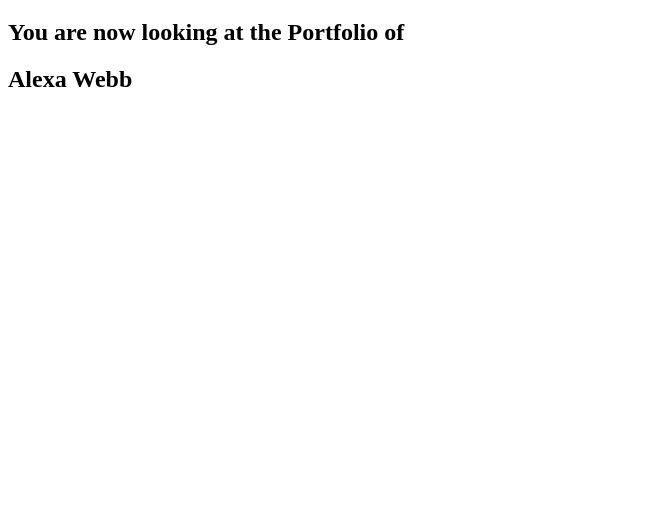
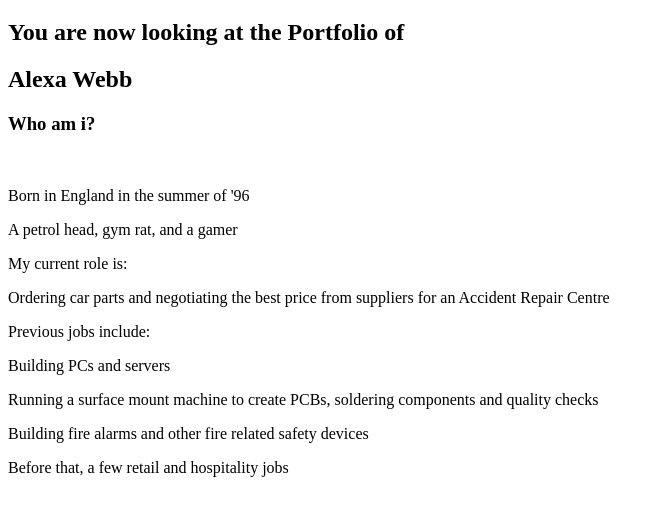
Before and after one commit to RoseRedwing/portfolio, a plain HTML site: page index.html in a window 1280 px wide. Shown: the part 61-576 px from the top of the page, without its empty margins (0-664 px from the left). Drawn offline with Linux system fonts and the light colour scheme.

Commit message:
added paragraphs to html

```diff
--- a/index.html
+++ b/index.html
@@ -9,6 +9,17 @@
     <h1>Hello there!</h1>
     <h2>You are now looking at the Portfolio of </h2>
     <h2>Alexa Webb</h2>
-
+    <h3>Who am i?</h3>
+    <br>
+    <p>Born in England in the summer of '96</p>
+    <p>A petrol head, gym rat, and a gamer</p>
+    <p>My current role is: </p>
+    <p>Ordering car parts and negotiating the best price from suppliers for an Accident Repair Centre</p>
+    <p>Previous jobs include: </p>
+    <p>Building PCs and servers</p>
+    <p>Running a surface mount machine to create PCBs, soldering components and quality checks</p>
+    <p>Building fire alarms and other fire related safety devices</p>
+    <p>Before that, a few retail and hospitality jobs</p>
+    <br>
 </body>
 </html>
```
